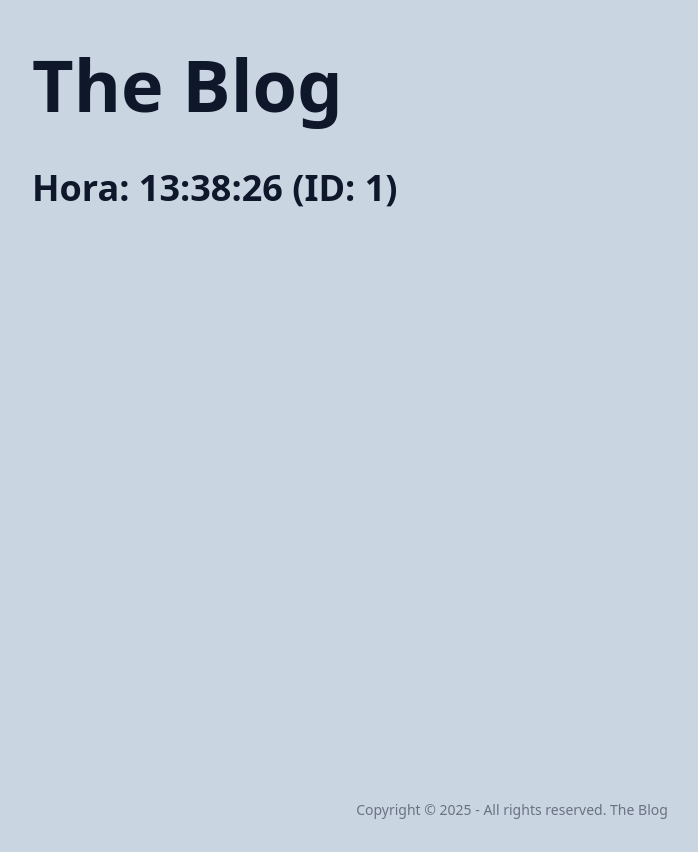
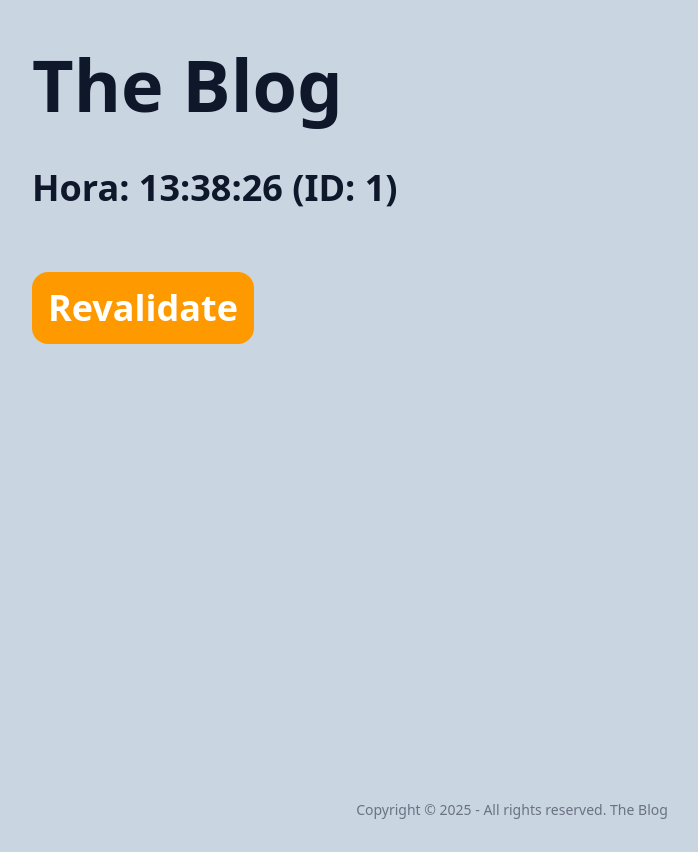
Before and after one commit to riba01/blog, a Next.js app: page /example/1 in a window 1280 px wide. Shown: the whole page, without its empty margins (128-826 px from the left). Built offline with nearby package versions, Linux system fonts and the light colour scheme.

Commit message:
Revalidate

```diff
--- /dev/null
+++ b/src/actions/revalidate-example.ts
@@ -0,0 +1,13 @@
+'use server';
+
+import { revalidatePath } from 'next/cache';
+
+export async function revalidateExampleAction(formData: FormData) {
+  // This function is used to trigger a revalidation of the example data.
+  // It can be called from the server-side to ensure that the latest data is fetched.
+  console.log(' Estou em uma pagina action...');
+  // Add your revalidation logic here, such as clearing caches or updating data sources.
+  const path = formData.get('path') as string;
+  console.log(`Revalidating path: ${path}`);
+  revalidatePath(path, 'page');
+}
--- a/src/app/example/[id]/page.tsx
+++ b/src/app/example/[id]/page.tsx
@@ -1,11 +1,16 @@
 import { formatHour } from '@/utils/format-datetime';
+import { revalidateExampleAction } from '../../../actions/revalidate-example';
 
-export const dynamicParams = true;
-export const revalidate = 10; //seconds
+/* export const dynamicParams = true;
+export const revalidate = 10; //seconds */
+/*
 
 export async function generateStaticParams() {
   return [{ id: '1' }, { id: '2' }];
-}
+} */
+export const dynamic = 'force-static';
+//para revalidar por tempo
+export const revalidate = 10; //seconds
 
 export default async function ExamplePage({
   params,
@@ -19,6 +24,16 @@ export default async function ExamplePage({
       <div>
         Hora: {hour} (ID: {id})
       </div>
+      <form action={revalidateExampleAction} className='py-16'>
+        <input type='hidden' defaultValue={`/example/${id}`} />
+        <button
+          type='submit'
+          name='path'
+          className='p-4 bg-amber-500 text-white rounded-2xl hover:bg-amber-700 cursor-pointer'
+        >
+          Revalidate
+        </button>
+      </form>
     </main>
   );
 }
```
